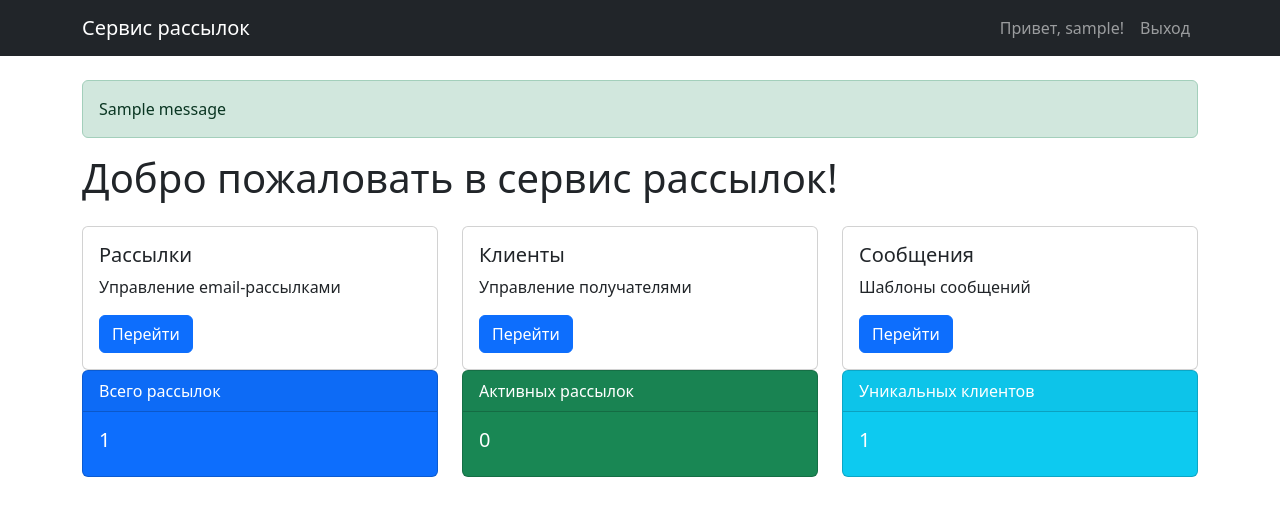
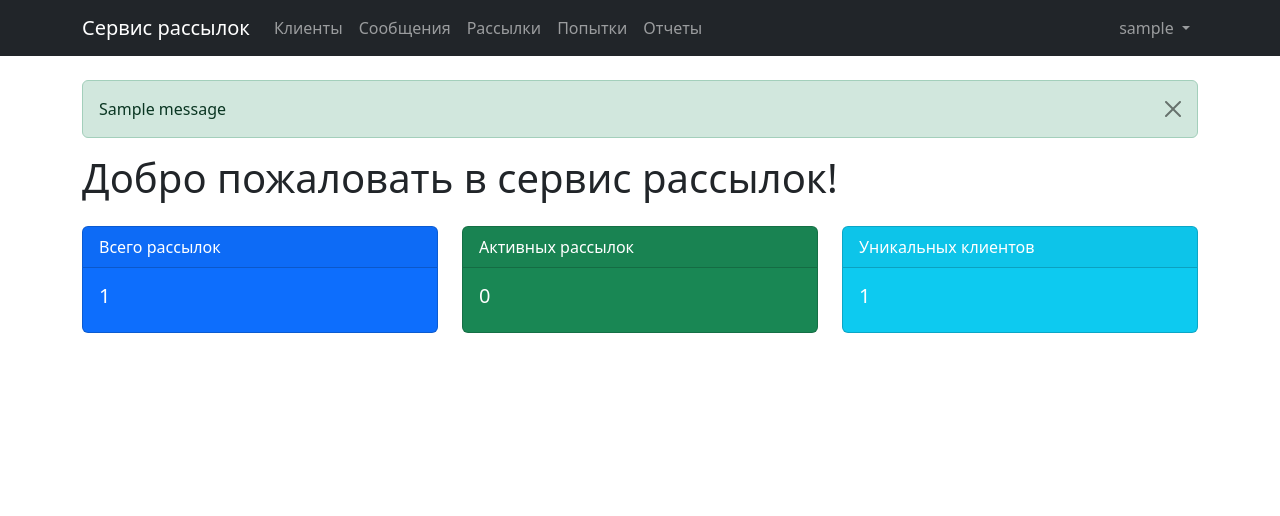
Before and after one commit to dan87buran/kursovay_4.1, a Django app: page /mailings/ in a window 1280 px wide. Shown: the top 516 px of the page. Run offline with Django 4.2, Linux system fonts and the light colour scheme; a user stored in the database is signed in; tables that the repository leaves empty hold one stand-in row (values such as "Sample post"); one stand-in notice (Sample message) is shown.

Commit message:
исправил курсовой проект 4, жду оценки(20/02)

```diff
--- a/mailings/views.py
+++ b/mailings/views.py
@@ -175,11 +175,10 @@ class MailingCreateView(LoginRequiredMixin, CreateView):
         return redirect('mailings:mailing_detail', pk=mailing.pk)
 
 
-class MailingDetailView(LoginRequiredMixin, OwnerRequiredMixin, DetailView):
+class MailingDetailView(LoginRequiredMixin, DetailView):
     model = Mailing
     template_name = 'mailings/mailing_detail.html'
     context_object_name = 'mailing'
-
 
 class MailingUpdateView(LoginRequiredMixin, OwnerRequiredMixin, UpdateView):
     model = Mailing
--- a/templates/base.html
+++ b/templates/base.html
@@ -9,18 +9,56 @@
 <body>
     <nav class="navbar navbar-expand-lg navbar-dark bg-dark">
         <div class="container">
-            <a class="navbar-brand" href="/">Сервис рассылок</a>
-            <div class="navbar-nav">
-                {% if user.is_authenticated %}
-                    <span class="nav-item nav-link">Привет, {{ user.username }}!</span>
-                    <form method="post" action="{% url 'users:logout' %}" class="nav-item">
-                        {% csrf_token %}
-                        <button type="submit" class="btn btn-link nav-link">Выход</button>
-                    </form>
-                {% else %}
-                    <a class="nav-item nav-link" href="{% url 'users:login' %}">Вход</a>
-                    <a class="nav-item nav-link" href="{% url 'users:register' %}">Регистрация</a>
-                {% endif %}
+            <a class="navbar-brand" href="{% url 'home' %}">Сервис рассылок</a>
+            <button class="navbar-toggler" type="button" data-bs-toggle="collapse" data-bs-target="#navbarNav">
+                <span class="navbar-toggler-icon"></span>
+            </button>
+            <div class="collapse navbar-collapse" id="navbarNav">
+                <ul class="navbar-nav me-auto">
+                    {% if user.is_authenticated %}
+                        <li class="nav-item">
+                            <a class="nav-link" href="{% url 'mailings:client_list' %}">Клиенты</a>
+                        </li>
+                        <li class="nav-item">
+                            <a class="nav-link" href="{% url 'mailings:message_list' %}">Сообщения</a>
+                        </li>
+                        <li class="nav-item">
+                            <a class="nav-link" href="{% url 'mailings:mailing_list' %}">Рассылки</a>
+                        </li>
+                        <li class="nav-item">
+                            <a class="nav-link" href="{% url 'mailings:attempt_list' %}">Попытки</a>
+                        </li>
+                        <li class="nav-item">
+                            <a class="nav-link" href="{% url 'mailings:reports' %}">Отчеты</a>
+                        </li>
+                    {% endif %}
+                </ul>
+                <ul class="navbar-nav">
+                    {% if user.is_authenticated %}
+                        <li class="nav-item dropdown">
+                            <a class="nav-link dropdown-toggle" href="#" id="userDropdown" role="button" data-bs-toggle="dropdown">
+                                {{ user.username }}
+                            </a>
+                            <ul class="dropdown-menu">
+                                <li><a class="dropdown-item" href="{% url 'users:profile' %}">Профиль</a></li>
+                                <li><hr class="dropdown-divider"></li>
+                                <li>
+                                    <form method="post" action="{% url 'users:logout' %}">
+                                        {% csrf_token %}
+                                        <button type="submit" class="dropdown-item">Выход</button>
+                                    </form>
+                                </li>
+                            </ul>
+                        </li>
+                    {% else %}
+                        <li class="nav-item">
+                            <a class="nav-link" href="{% url 'users:login' %}">Вход</a>
+                        </li>
+                        <li class="nav-item">
+                            <a class="nav-link" href="{% url 'users:register' %}">Регистрация</a>
+                        </li>
+                    {% endif %}
+                </ul>
             </div>
         </div>
     </nav>
@@ -28,13 +66,16 @@
     <div class="container mt-4">
         {% if messages %}
             {% for message in messages %}
-                <div class="alert alert-{{ message.tags }}">
+                <div class="alert alert-{{ message.tags }} alert-dismissible fade show" role="alert">
                     {{ message }}
+                    <button type="button" class="btn-close" data-bs-dismiss="alert" aria-label="Close"></button>
                 </div>
             {% endfor %}
         {% endif %}
 
         {% block content %}{% endblock %}
     </div>
+
+    <script src="https://cdn.jsdelivr.net/npm/bootstrap@5.3.0/dist/js/bootstrap.bundle.min.js"></script>
 </body>
 </html>
--- a/templates/mailings/index.html
+++ b/templates/mailings/index.html
@@ -5,37 +5,7 @@
 {% block content %}
 <h1>Добро пожаловать в сервис рассылок!</h1>
 
-{% if user.is_authenticated %}
 <div class="row mt-4">
-        <div class="col-md-4">
-            <div class="card">
-                <div class="card-body">
-                    <h5 class="card-title">Рассылки</h5>
-                    <p class="card-text">Управление email-рассылками</p>
-                    <a href="#" class="btn btn-primary">Перейти</a>
-                </div>
-            </div>
-        </div>
-        <div class="col-md-4">
-            <div class="card">
-                <div class="card-body">
-                    <h5 class="card-title">Клиенты</h5>
-                    <p class="card-text">Управление получателями</p>
-                    <a href="#" class="btn btn-primary">Перейти</a>
-                </div>
-            </div>
-        </div>
-        <div class="col-md-4">
-            <div class="card">
-                <div class="card-body">
-                    <h5 class="card-title">Сообщения</h5>
-                    <p class="card-text">Шаблоны сообщений</p>
-                    <a href="#" class="btn btn-primary">Перейти</a>
-                </div>
-            </div>
-        </div>
-    </div>
-<div class="row">
     <div class="col-md-4">
         <div class="card text-white bg-primary mb-3">
             <div class="card-header">Всего рассылок</div>
@@ -61,10 +31,11 @@
         </div>
     </div>
 </div>
-{% else %}
+
+{% if not user.is_authenticated %}
 <div class="alert alert-info mt-4">
     <h4>Для работы с сервисом необходима авторизация</h4>
-        <p>Пожалуйста, войдите в систему или зарегистрируйтесь</p>
+    <p>Пожалуйста, войдите в систему или зарегистрируйтесь.</p>
     <a href="{% url 'users:login' %}" class="btn btn-primary">Войти</a>
     <a href="{% url 'users:register' %}" class="btn btn-success">Зарегистрироваться</a>
 </div>
--- a/templates/mailings/mailing_detail.html
+++ b/templates/mailings/mailing_detail.html
@@ -8,8 +8,7 @@
         <div class="d-flex justify-content-between align-items-center mb-4">
             <h1><i class="bi bi-send"></i> Рассылка #{{ mailing.id }}</h1>
             <div class="btn-group">
-                <a href="{% url 'mailings:mailing_update' mailing.pk %}" class="btn btn-warning">
-                    <i class="bi bi-pencil"></i> Редактировать
+                <a href="{% url 'mailings:mailing_update' mailing.pk %}" class="btn btn-warning">Редактировать</a>
                 </a>
                 <a href="{% url 'mailings:mailing_delete' mailing.pk %}" class="btn btn-danger">
                     <i class="bi bi-trash"></i> Удалить
```
Lines whose indentation alone changed are shown as unchanged.
